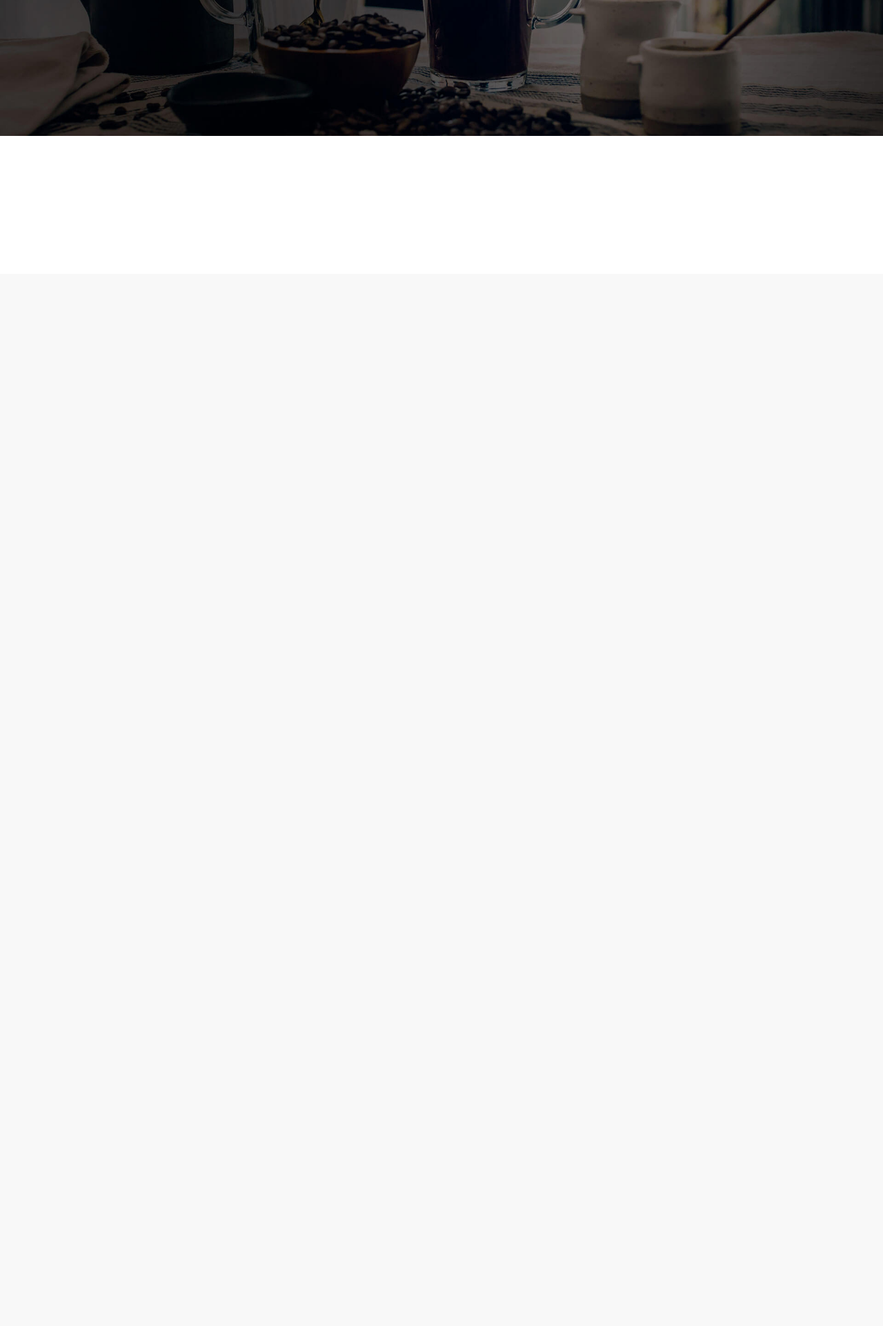
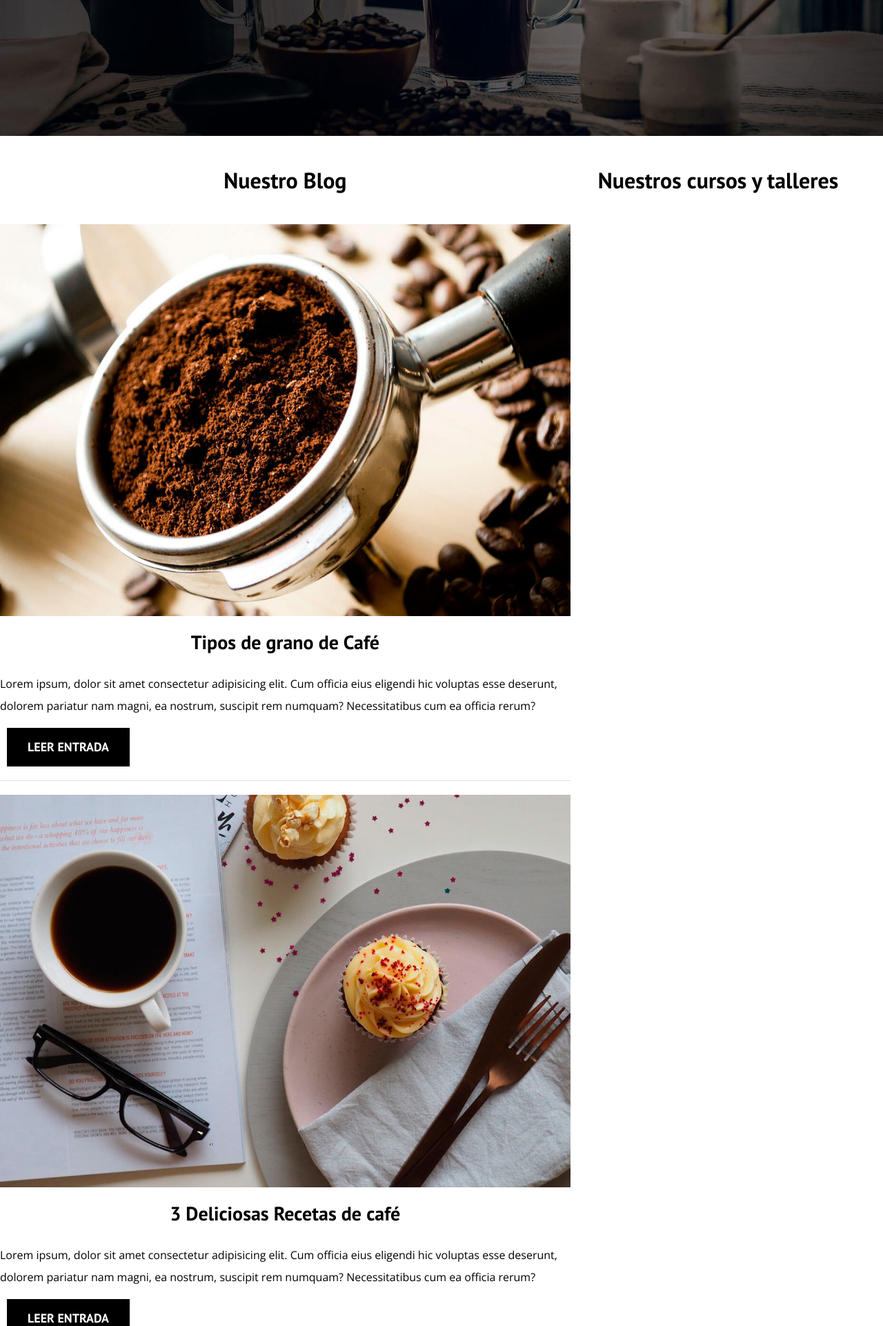
Before and after one commit to KevinMed25/CursoWeb, a PHP site: page / in a window 1280 px wide. Shown: the part 403-2325 px from the top of the page at 69% size. Before the commit the page ends 600 px from the top, so only its background shows below. Run offline with PHP 8.4, Linux system fonts and the light colour scheme.

Commit message:
seccion blog
se terminó la seccion de blog en la pagina principal

```diff
--- a/Blog_Café/css/styles.css
+++ b/Blog_Café/css/styles.css
@@ -4,6 +4,7 @@
     --colorPrimario: #784d3c;
     --blanco: #ffffff;
     --negro: #000000;
+    --colorBorde: #e1e1e1;
 }
 
 html {
@@ -118,3 +119,44 @@ img {
     font-size: 1.8rem;
     color: var(--blanco);
 }
+
+/* Principal-Blog: */
+ @media (min-width: 768px) {
+    .contenido-principal {
+        display: grid;
+        grid-template-columns: 2fr 1fr;
+        column-gap: 4rem;
+    }
+}
+.entrada {
+    border-bottom: 0.1rem solid var(--colorBorde);
+    margin-bottom: 2rem;
+}
+/* Para eliminar el borde de la ultima entrada */
+.entrada:last-of-type {/*El último de este tipo*/
+    border: none;
+    margin-bottom: 0;
+}
+.boton {
+    display: block;
+    padding: 1rem 3rem;
+    margin: 0 1rem;
+    color:var(--blanco);
+    font-family: var(--fuenteTitulo);
+    text-align: center;
+    font-weight: bold;
+    font-size: 1.8rem;
+    text-transform: uppercase;
+    margin-bottom: 2rem;
+}
+ @media (min-width: 768px) {
+
+    .boton {
+        display: inline-block;
+        /* float: right; */
+    }
+
+}
+.boton--primario {
+    background-color: var(--negro);
+}
--- a/Blog_Café/index.html
+++ b/Blog_Café/index.html
@@ -35,5 +35,45 @@
             <p class="no-margin">Aprende de los experos con las mejores recetas</p>
         </div>
     </header>
+
+    <div class="contenido-principal">
+        <main class="blog">
+            <h3 class="centrar-texto">Nuestro Blog</h3>
+            <article class="entrada">
+                <div class="entrada_img">
+                    <img src="img/blog1.jpg" alt="imagen_blog">
+                </div>
+                <div class="entrada_contenido">
+                    <h4 class="no-margin centrar-texto">Tipos de grano de Café</h4>
+                    <p>Lorem ipsum, dolor sit amet consectetur adipisicing elit. Cum officia eius eligendi hic voluptas esse deserunt, dolorem pariatur nam magni, ea nostrum, suscipit rem numquam? Necessitatibus cum ea officia rerum?</p>
+                    <a class="boton boton--primario" href="entrada.html">Leer Entrada</a>
+                </div>
+            </article>
+            <article class="entrada">
+                <div class="entrada_img">
+                    <img src="img/blog2.jpg" alt="imagen_blog">
+                </div>
+                <div class="entrada_contenido">
+                    <h4 class="no-margin centrar-texto">3 Deliciosas Recetas de café</h4>
+                    <p>Lorem ipsum, dolor sit amet consectetur adipisicing elit. Cum officia eius eligendi hic voluptas esse deserunt, dolorem pariatur nam magni, ea nostrum, suscipit rem numquam? Necessitatibus cum ea officia rerum?</p>
+                    <a class="boton boton--primario" href="entrada.html">Leer Entrada</a>
+                </div>
+            </article>
+            <article class="entrada">
+                <div class="entrada_img">
+                    <img src="img/blog3.jpg" alt="imagen_blog">
+                </div>
+                <div class="entrada_contenido">
+                    <h4 class="no-margin centrar-texto">Beneficios del Cafés</h4>
+                    <p>Lorem ipsum, dolor sit amet consectetur adipisicing elit. Cum officia eius eligendi hic voluptas esse deserunt, dolorem pariatur nam magni, ea nostrum, suscipit rem numquam? Necessitatibus cum ea officia rerum?</p>
+                    <a class="boton boton--primario" href="entrada.html">Leer Entrada</a>
+                </div>
+            </article>
+        </main>
+        <aside class="sidebar">
+            <h3>Nuestros cursos y talleres</h3>
+        </aside>
+    </div>
+
 </body>
 </html>
```
